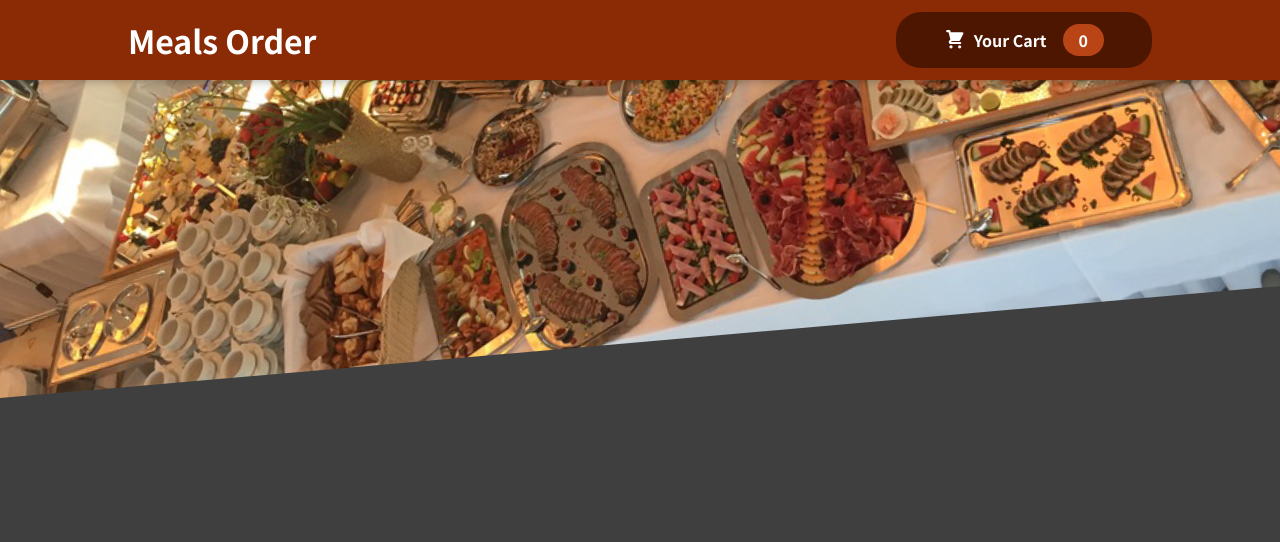
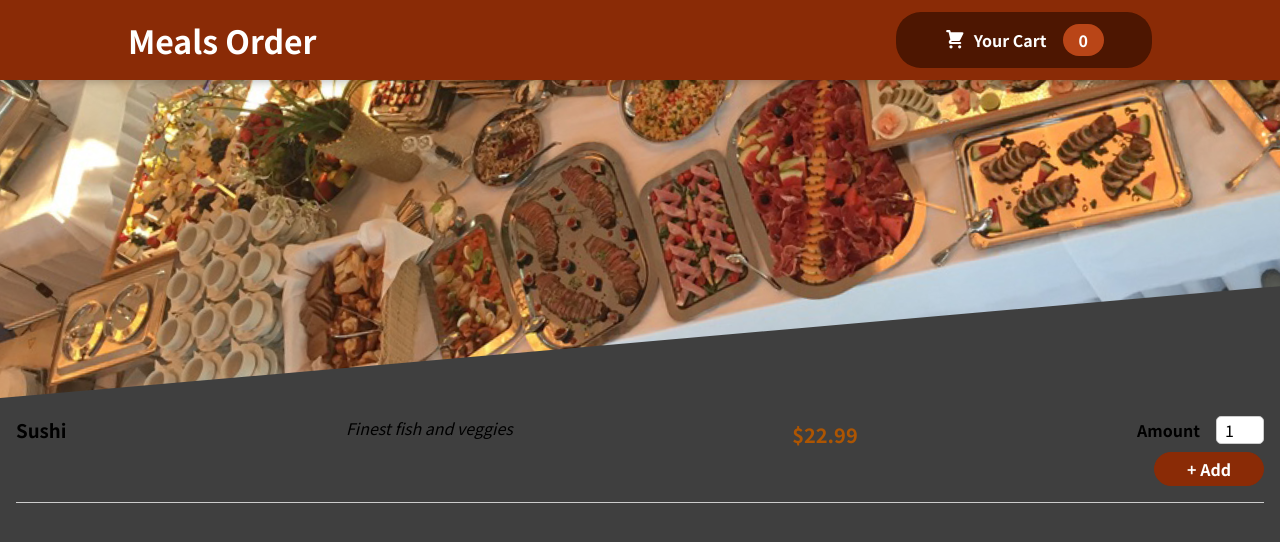
Before and after one commit to gnourt2112000/React_Meal_Order, a React (Create React App) app: page / in a window 1280 px wide. Shown: the top 542 px of the page. Built offline with nearby package versions, Linux system fonts and the light colour scheme.

Commit message:
feat: add Meal Item component

```diff
--- a/src/App.js
+++ b/src/App.js
@@ -2,6 +2,7 @@ import { useState } from "react";
 import Header from "./components/Layout/Header";
 import Cart from "./components/Cart/Cart";
 import CartProvider from "./store/CartProvider";
+import MealItem from "./components/Meals/MealItem/MealItem";
 function App() {
 	const [cartIsShown, setCartIsShown] = useState(false);
 	const handleShowCart = () => {
@@ -10,10 +11,17 @@ function App() {
 	const handleCloseCart = () => {
 		setCartIsShown(false);
 	};
+
 	return (
 		<CartProvider>
 			{cartIsShown && <Cart onCloseCart={handleCloseCart}></Cart>}
 			<Header onShowCart={handleShowCart}></Header>
+			<MealItem
+				id="m1"
+				name="Sushi"
+				description="Finest fish and veggies"
+				price={22.99}
+			></MealItem>
 		</CartProvider>
 	);
 }
--- /dev/null
+++ b/src/components/Meals/MealItem/MealItem.js
@@ -0,0 +1,25 @@
+import classes from './MealItem.module.css'
+import MealItemForm from './MealItemForm'
+import CartContext from '../../../store/cart-context'
+import { useContext } from 'react'
+const MealItem = (props) => {
+    const price = `$${props.price.toFixed(2)}`;
+    const cartCtx = useContext(CartContext)
+    const handleOnAddToCart = (amount) => {
+        cartCtx.addItem({
+            amount: amount,
+            price: props.price,
+            id: props.id,
+            name: props.name
+        })
+    }
+    return (
+        <li className={classes.meal}>
+            <h3>{props.name}</h3>
+            <div className={classes.description}>{props.description}</div>
+            <div className={classes.price}>{price}</div>
+            <MealItemForm id={props.id} onAddToCart={handleOnAddToCart}></MealItemForm>
+        </li>
+    )
+}
+export default MealItem
--- /dev/null
+++ b/src/components/Meals/MealItem/MealItem.module.css
@@ -0,0 +1,22 @@
+.meal {
+  display: flex;
+  justify-content: space-between;
+  margin: 1rem;
+  padding-bottom: 1rem;
+  border-bottom: 1px solid #ccc;
+}
+
+.meal h3 {
+  margin: 0 0 0.25rem 0;
+}
+
+.description {
+  font-style: italic;
+}
+
+.price {
+  margin-top: 0.25rem;
+  font-weight: bold;
+  color: #ad5502;
+  font-size: 1.25rem;
+}
--- /dev/null
+++ b/src/components/Meals/MealItem/MealItemForm.js
@@ -0,0 +1,32 @@
+import classes from './MealItemForm.module.css'
+import Input from '../../UI/Input'
+import { useRef } from 'react'
+
+const MealItemForm = (props) => {
+    const amountInputRef = useRef()
+    const handleOnSubmit = (event) => {
+        event.preventDefault();
+        const amount = +amountInputRef.current.value
+        props.onAddToCart(amount)
+    }
+    return (
+        <form className={classes.form} onSubmit={handleOnSubmit}>
+            <Input
+                ref={amountInputRef}
+                label='Amount'
+                input={{
+                    'id': 'amount' + props.id,
+                    'type': 'number',
+                    'min': '1',
+                    'max': '5',
+                    'defaultValue': '1',
+                    'step': '1'
+                }}
+            >
+            </Input>
+            <button>+ Add</button>
+        </form>
+    )
+}
+
+export default MealItemForm
--- /dev/null
+++ b/src/components/Meals/MealItem/MealItemForm.module.css
@@ -0,0 +1,20 @@
+.form {
+  text-align: right;
+}
+
+.form button {
+  font: inherit;
+  cursor: pointer;
+  background-color: #8a2b06;
+  border: 1px solid #8a2b06;
+  color: white;
+  padding: 0.25rem 2rem;
+  border-radius: 20px;
+  font-weight: bold;
+}
+
+.form button:hover,
+.form button:active {
+  background-color: #641e03;
+  border-color: #641e03;
+}
```
Also changed, not shown: 1 other file (tests, documents, lock files or other folders). Lines whose indentation alone changed are shown as unchanged.
